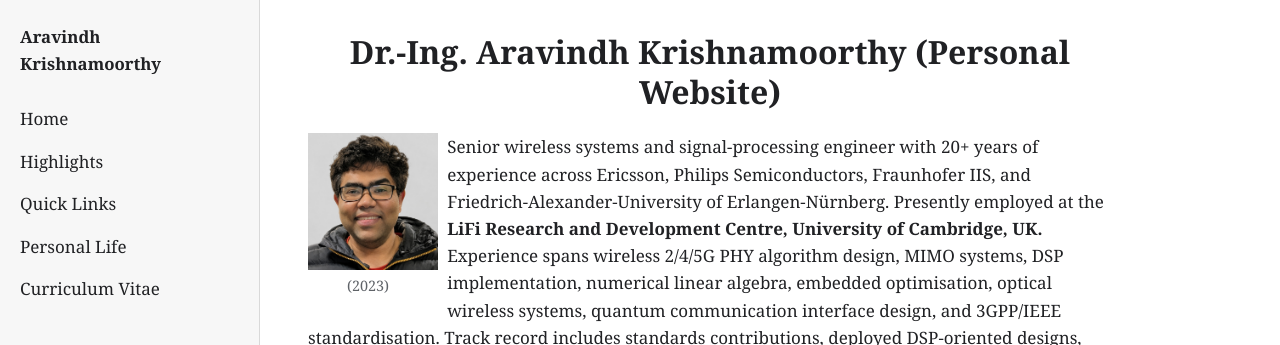
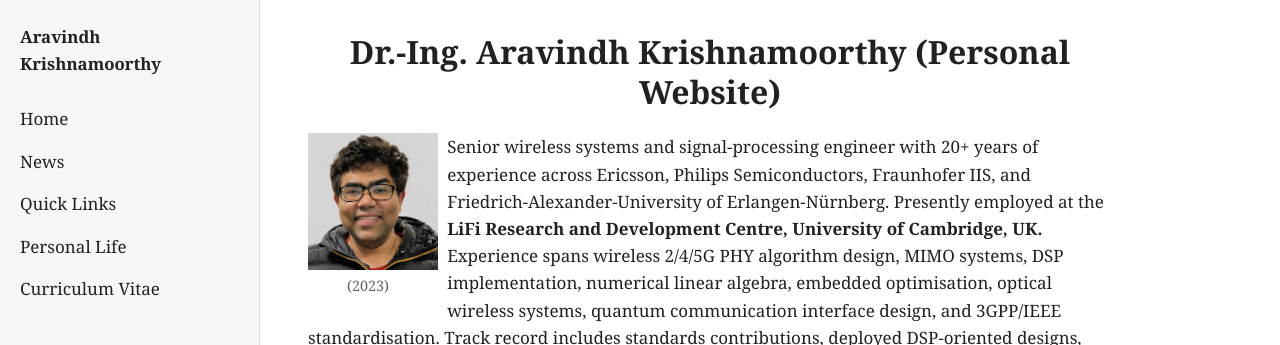
Before and after one commit to aravindh-krishnamoorthy/aravindh-krishnamoorthy.github.io, a Jekyll site: the page built from index.md, in a window 1280 px wide. Shown: the top 345 px of the page. Built offline with Jekyll 4.4.1, drawn with Linux system fonts in a browser that asks for light colours.

Commit message:
Replace 'Highlights' link with 'News' link

```diff
--- a/_layouts/default.html
+++ b/_layouts/default.html
@@ -16,7 +16,7 @@
     <div class="sidebar-title">{{ site.title }}</div>
     <nav aria-label="Section navigation">
       <a href="#top">Home</a>
-      <a href="#highlights">Highlights</a>
+      <a href="#news">News</a>
       <a href="#quick-links">Quick Links</a>
       <a href="#personal-life">Personal Life</a>
       <a href="#curriculum-vitae">Curriculum Vitae</a>
```
